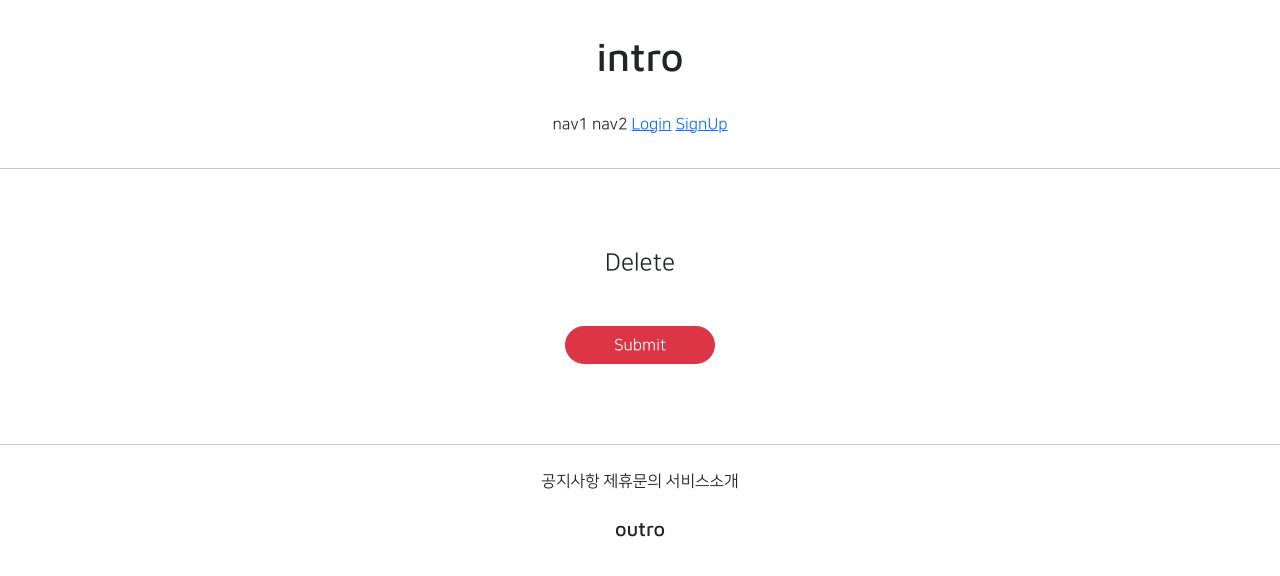
After one commit to innamtt/my_Project, a Django app: page /accounts/delete/1 in a window 1280 px wide. The commit adds this page. Shown: the top 576 px of the page. Run offline with Django 3.2, Linux system fonts and the light colour scheme; tables that the repository leaves empty hold one stand-in row (values such as "Sample post"); parts of the project's set-up code (start-up, migrations or seed data) failed here and were passed over; some libraries are stand-ins or nearby versions.

Commit message:
2021-07-19 2nd Commit

```diff
--- /dev/null
+++ b/accountapp/templates/accountapp/delete.html
@@ -0,0 +1,23 @@
+{% extends 'base.html' %}
+
+{%  block content %}
+
+
+    <div class="text-center mw-500 m-auto">
+        <div class="m-5">
+            <h4>
+               Delete
+            </h4>
+        </div>
+        <div>
+            <form action="{% url 'accountapp:delete' pk=target_user.pk%}" method="post">
+                {% csrf_token %}
+                <div class="m-5">
+                <input type="submit" class="btn btn-danger rounded-pill px-5">
+                </div>
+            </form>
+        </div>
+    </div>
+
+
+{% endblock %}
--- a/accountapp/templates/accountapp/detail.html
+++ b/accountapp/templates/accountapp/detail.html
@@ -18,6 +18,11 @@
                 Update Info
             </a>
         </div>
+        <div>
+            <a href="{% url 'accountapp:delete' pk=target_user.pk %}">
+                Delete
+            </a>
+        </div>
     </div>
 
 
--- a/accountapp/urls.py
+++ b/accountapp/urls.py
@@ -1,7 +1,7 @@
 from django.contrib.auth.views import LoginView, LogoutView
 from django.urls import path
 
-from accountapp.views import hello_world, AccountCreateView, AccountDetailView, AccountUpdateView
+from accountapp.views import hello_world, AccountCreateView, AccountDetailView, AccountUpdateView, AccountDeleteView
 
 app_name ='accountapp'
 
@@ -17,4 +17,6 @@ urlpatterns = [
     path('detail/<int:pk>', AccountDetailView.as_view(), name='detail'),
 
     path('update/<int:pk>', AccountUpdateView.as_view(), name='update'),
+
+    path('delete/<int:pk>', AccountDeleteView.as_view(), name='delete'),
 ]
--- a/accountapp/views.py
+++ b/accountapp/views.py
@@ -5,7 +5,7 @@ from django.shortcuts import render
 
 # Create your views here.
 from django.urls import reverse, reverse_lazy
-from django.views.generic import CreateView, DetailView, UpdateView
+from django.views.generic import CreateView, DetailView, UpdateView, DeleteView
 
 from accountapp.models import HelloWorld
 
@@ -46,3 +46,10 @@ class AccountUpdateView(UpdateView):
     context_object_name = 'target_user'
     success_url = reverse_lazy('accountapp:hello_world')
     template_name = 'accountapp/update.html'
+
+
+class AccountDeleteView(DeleteView):
+    model = User
+    context_object_name = 'target_user'
+    success_url = reverse_lazy('accountapp:hello_world')
+    template_name = 'accountapp/delete.html'
```
